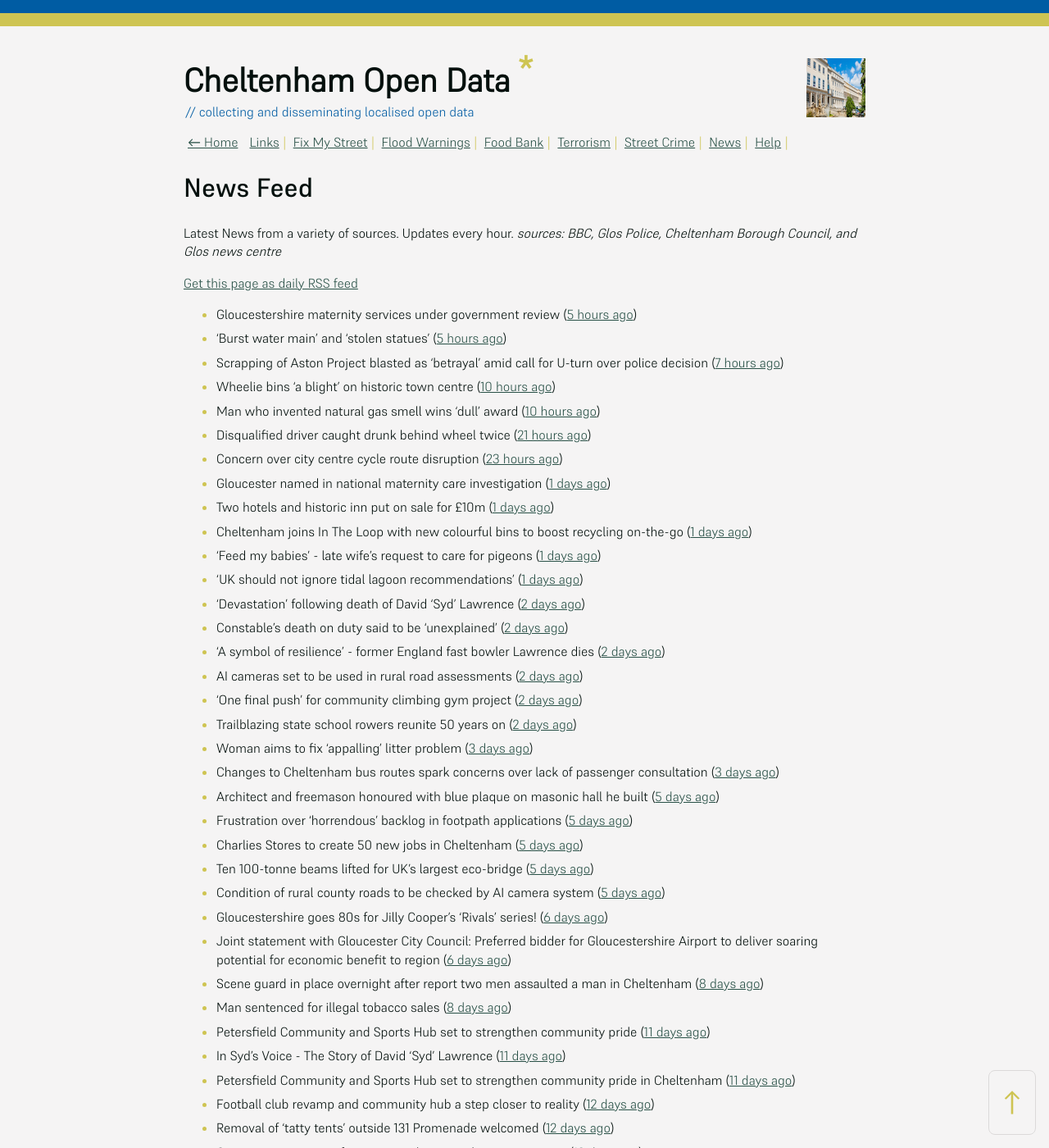
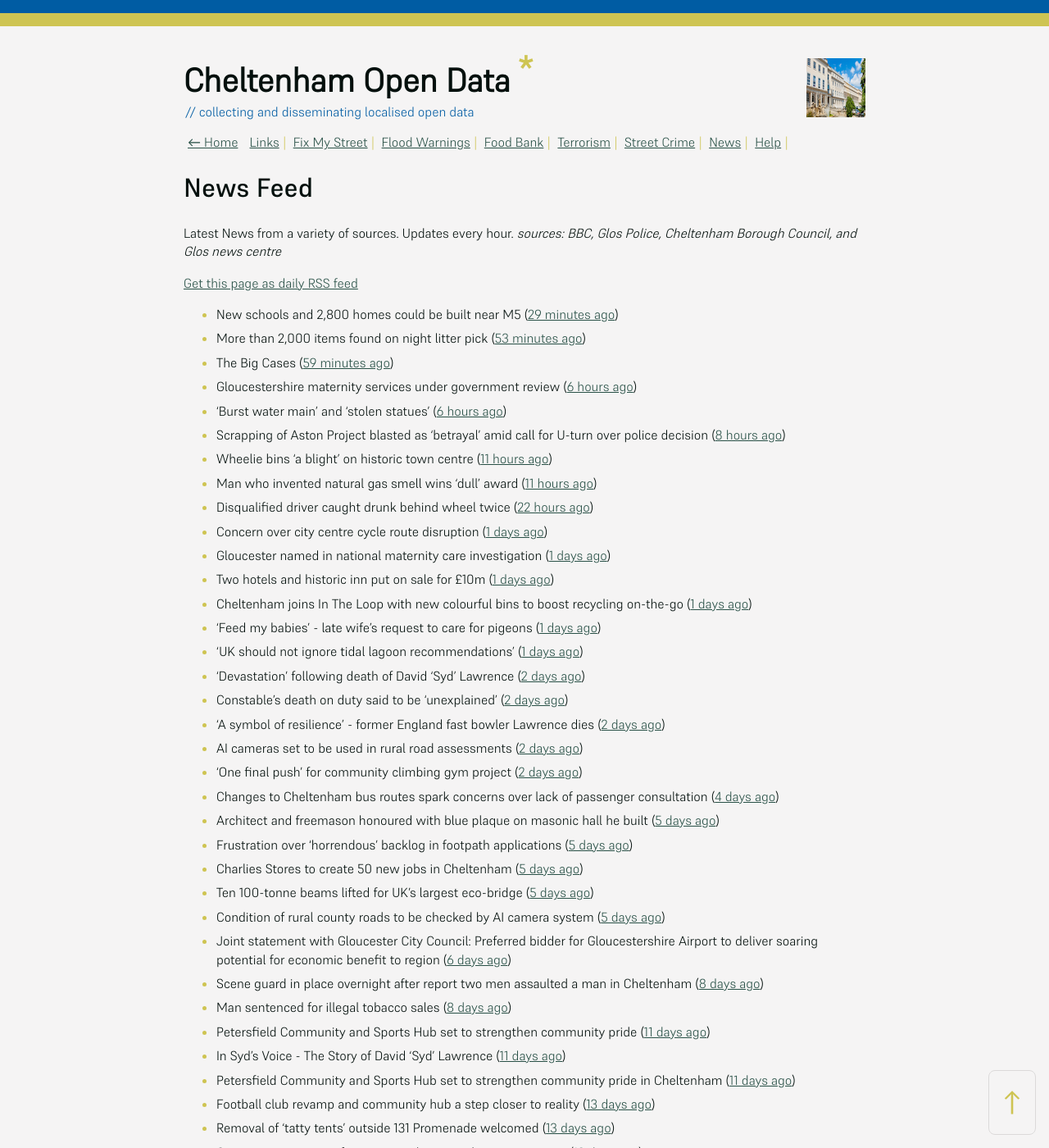
Before and after one commit to mat-0/cheltenham-open-data, a Jekyll site: the page built from _pages/news.md, in a window 1280 px wide and 1400 px high. Shown: the whole window at 82% size. Built offline with Jekyll 4.4.1, drawn with Linux system fonts in a browser that asks for light colours; some of the changed text lies outside the part shown.

Commit message:
Updated 2025-06-24 16:59:36

```diff
--- a/_pages/news.md
+++ b/_pages/news.md
@@ -12,13 +12,16 @@ _sources: BBC, Glos Police, Cheltenham Borough Council, and Glos news centre_
 [Get this page as daily RSS feed](/daily.rss)
 
 <!-- news_marker starts -->
-- Gloucestershire maternity services under government review ([5 hours ago](https://www.bbc.co.uk/sounds/play/p0ll39jx))
-- 'Burst water main' and 'stolen statues' ([5 hours ago](https://www.bbc.com/news/articles/c98w395w3wlo))
-- Scrapping of Aston Project blasted as ‘betrayal’ amid call for U-turn over police decision ([7 hours ago](https://gloucesternewscentre.co.uk/scrapping-of-aston-project-blasted-as-betrayal-amid-call-for-u-turn-over-police-decision/))
-- Wheelie bins 'a blight' on historic town centre ([10 hours ago](https://www.bbc.com/news/articles/cn86y7dq8yeo))
-- Man who invented natural gas smell wins 'dull' award ([10 hours ago](https://www.bbc.com/news/articles/cpw74x57p8po))
-- Disqualified driver caught drunk behind wheel twice ([21 hours ago](https://www.bbc.com/news/articles/c0k75jkm43zo))
-- Concern over city centre cycle route disruption ([23 hours ago](https://www.bbc.com/news/articles/cdez9y99k77o))
+- New schools and 2,800 homes could be built near M5 ([29 minutes ago](https://www.bbc.com/news/articles/c5y7dlwng0do))
+- More than 2,000 items found on night litter pick ([53 minutes ago](https://www.bbc.com/news/articles/cpvjmxvzj32o))
+- The Big Cases ([59 minutes ago](https://www.bbc.co.uk/iplayer/episode/m001z7w2))
+- Gloucestershire maternity services under government review ([6 hours ago](https://www.bbc.co.uk/sounds/play/p0ll39jx))
+- 'Burst water main' and 'stolen statues' ([6 hours ago](https://www.bbc.com/news/articles/c98w395w3wlo))
+- Scrapping of Aston Project blasted as ‘betrayal’ amid call for U-turn over police decision ([8 hours ago](https://gloucesternewscentre.co.uk/scrapping-of-aston-project-blasted-as-betrayal-amid-call-for-u-turn-over-police-decision/))
+- Wheelie bins 'a blight' on historic town centre ([11 hours ago](https://www.bbc.com/news/articles/cn86y7dq8yeo))
+- Man who invented natural gas smell wins 'dull' award ([11 hours ago](https://www.bbc.com/news/articles/cpw74x57p8po))
+- Disqualified driver caught drunk behind wheel twice ([22 hours ago](https://www.bbc.com/news/articles/c0k75jkm43zo))
+- Concern over city centre cycle route disruption ([1 days ago](https://www.bbc.com/news/articles/cdez9y99k77o))
 - Gloucester named in national maternity care investigation ([1 days ago](https://www.bbc.com/news/articles/c994x95yygyo))
 - Two hotels and historic inn put on sale for £10m ([1 days ago](https://www.bbc.com/news/articles/c5y0vl7v84xo))
 - Cheltenham joins In The Loop with new colourful bins to boost recycling on-the-go ([1 days ago](https://www.cheltenham.gov.uk/news/article/3022/cheltenham_joins_in_the_loop_with_new_colourful_bins_to_boost_recycling_on-the-go))
@@ -29,23 +32,20 @@ _sources: BBC, Glos Police, Cheltenham Borough Council, and Glos news centre_
 - 'A symbol of resilience' - former England fast bowler Lawrence dies ([2 days ago](https://www.bbc.com/sport/cricket/articles/c07d973k0zzo))
 - AI cameras set to be used in rural road assessments ([2 days ago](https://www.bbc.com/news/articles/c62g921l14jo))
 - 'One final push' for community climbing gym project ([2 days ago](https://www.bbc.com/news/articles/cx2v55q5kpeo))
-- Trailblazing state school rowers reunite 50 years on ([2 days ago](https://www.bbc.com/news/articles/ce9xgerg0n5o))
-- Woman aims to fix 'appalling' litter problem ([3 days ago](https://www.bbc.com/news/articles/cqjq05rv191o))
-- Changes to Cheltenham bus routes spark concerns over lack of passenger consultation ([3 days ago](https://gloucesternewscentre.co.uk/changes-to-cheltenham-bus-routes-spark-concerns-over-lack-of-passenger-consultation/))
+- Changes to Cheltenham bus routes spark concerns over lack of passenger consultation ([4 days ago](https://gloucesternewscentre.co.uk/changes-to-cheltenham-bus-routes-spark-concerns-over-lack-of-passenger-consultation/))
 - Architect and freemason honoured with blue plaque on masonic hall he built ([5 days ago](https://gloucesternewscentre.co.uk/architect-and-freemason-honoured-with-blue-plaque-on-masonic-hall-he-built/))
 - Frustration over ‘horrendous’ backlog in footpath applications ([5 days ago](https://gloucesternewscentre.co.uk/frustration-over-horrendous-backlog-in-footpath-applications/))
 - Charlies Stores to create 50 new jobs in Cheltenham ([5 days ago](https://gloucesternewscentre.co.uk/charlies-stores-to-create-50-new-jobs-in-cheltenham/))
 - Ten 100-tonne beams lifted for UK’s largest eco-bridge ([5 days ago](https://www.bbc.co.uk/sounds/play/p0lk57bp))
 - Condition of rural county roads to be checked by AI camera system ([5 days ago](https://gloucesternewscentre.co.uk/condition-of-rural-county-roads-to-be-checked-by-ai-camera-system/))
-- Gloucestershire goes 80s for Jilly Cooper’s ‘Rivals’ series! ([6 days ago](https://www.bbc.co.uk/sounds/play/p0ljxnh1))
 - Joint statement with Gloucester City Council: Preferred bidder for Gloucestershire Airport to deliver soaring potential for economic benefit to region ([6 days ago](https://www.cheltenham.gov.uk/news/article/3021/joint_statement_with_gloucester_city_council_preferred_bidder_for_gloucestershire_airport_to_deliver_soaring_potential_for_economic_benefit_to_region))
 - Scene guard in place overnight after report two men assaulted a man in Cheltenham ([8 days ago](https://gloucesternewscentre.co.uk/scene-guard-in-place-overnight-after-report-two-men-assaulted-a-man-in-cheltenham/))
 - Man sentenced for illegal tobacco sales ([8 days ago](https://gloucesternewscentre.co.uk/man-sentenced-for-illegal-tobacco-sales/))
 - Petersfield Community and Sports Hub set to strengthen community pride ([11 days ago](https://gloucesternewscentre.co.uk/petersfield-community-and-sports-hub-set-to-strengthen-community-pride/))
 - In Syd's Voice - The Story of David 'Syd' Lawrence ([11 days ago](https://www.bbc.co.uk/sounds/play/p0lj4vvq))
 - Petersfield Community and Sports Hub set to strengthen community pride in Cheltenham ([11 days ago](https://www.cheltenham.gov.uk/news/article/3020/petersfield_community_and_sports_hub_set_to_strengthen_community_pride_in_cheltenham))
-- Football club revamp and community hub a step closer to reality ([12 days ago](https://gloucesternewscentre.co.uk/football-club-revamp-and-community-hub-a-step-closer-to-reality/))
-- Removal of ‘tatty tents’ outside 131 Promenade welcomed ([12 days ago](https://gloucesternewscentre.co.uk/removal-of-tatty-tents-outside-131-promenade-welcomed/))
+- Football club revamp and community hub a step closer to reality ([13 days ago](https://gloucesternewscentre.co.uk/football-club-revamp-and-community-hub-a-step-closer-to-reality/))
+- Removal of ‘tatty tents’ outside 131 Promenade welcomed ([13 days ago](https://gloucesternewscentre.co.uk/removal-of-tatty-tents-outside-131-promenade-welcomed/))
 - Concerns poor state of running track is contributing to injuries ([13 days ago](https://gloucesternewscentre.co.uk/concerns-poor-state-of-running-track-is-contributing-to-injuries/))
 - Hospice grounds in full bloom for popular open gardens event ([14 days ago](https://gloucesternewscentre.co.uk/hospice-grounds-in-full-bloom-for-popular-open-gardens-event/))
 - Shire Hall Lib Dems urged to reopen Cheltenham’s Swindon Road tip ([15 days ago](https://gloucesternewscentre.co.uk/shire-hall-lib-dems-urged-to-reopen-cheltenhams-swindon-road-tip/))
```
Also changed, not shown: other parts of _pages/news.md (+2 -2 lines), _data/flood.json (+4 -4 lines), _pages/fix-my-street.md (+8 -8 lines), index.md (+4 -4 lines).
